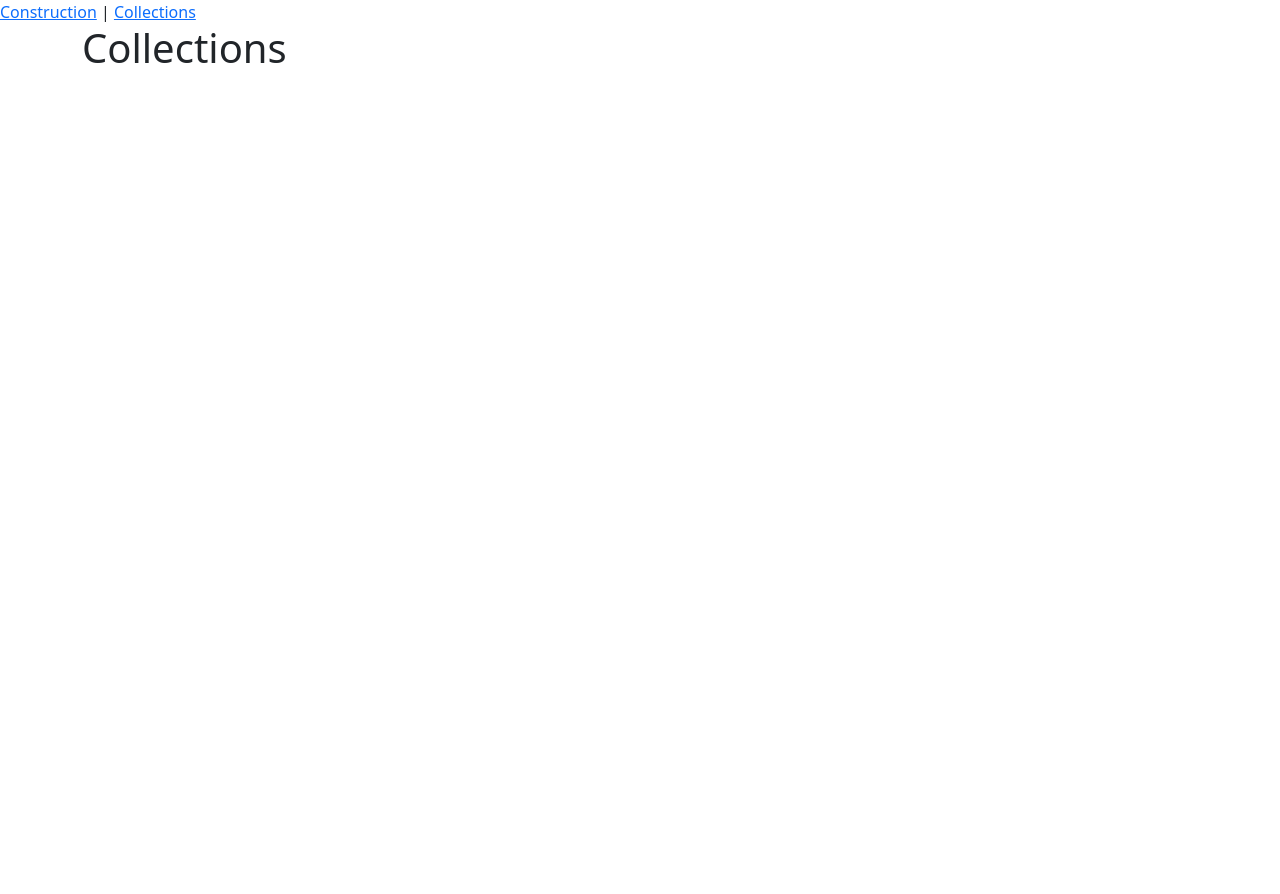
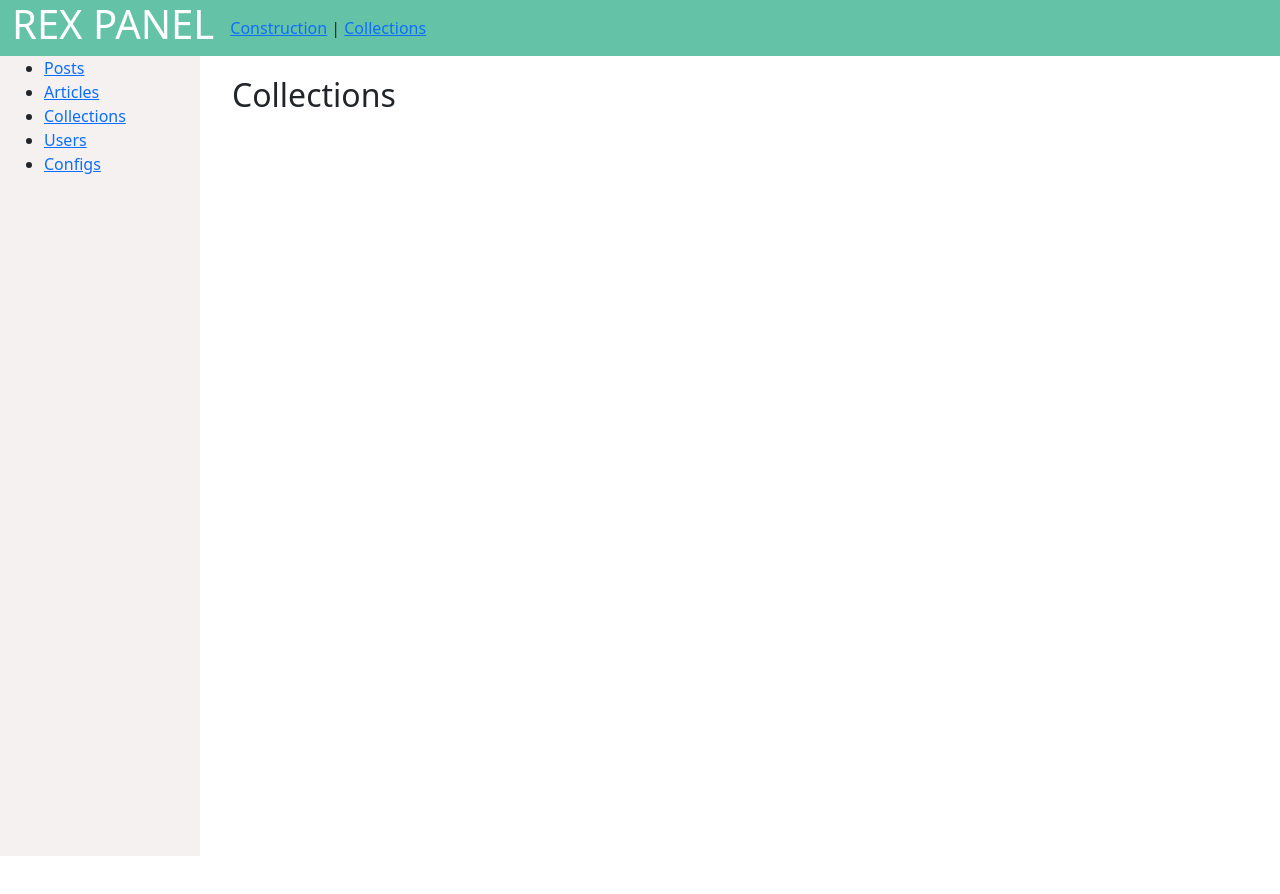
Before and after one commit to mariozenmedina/dino-cms, a Vue app: page /collections in a window 1280 px wide. Shown: the top 894 px of the page. Before the commit the page ends 800 px from the top, so only its background shows below. Built offline with nearby package versions, Linux system fonts and the light colour scheme.

Commit message:
screens, all TS, panel structure

```diff
--- a/src/App.vue
+++ b/src/App.vue
@@ -1,14 +1,7 @@
 <template>
-    <nav>
-      <RouterLink to="/">Construction</RouterLink> |
-      <RouterLink to="/collections">Collections</RouterLink>
-    </nav>
-
-    <main>
-      <RouterView />
-    </main>
-  </template>
+    <RouterView />
+</template>
 
 <script setup lang="ts">
-    import { RouterView, RouterLink } from 'vue-router';
+    import { RouterView } from 'vue-router';
 </script>
--- a/src/assets/less/dino_base.less
+++ b/src/assets/less/dino_base.less
@@ -1,6 +1,13 @@
 /********************************* FONTS *********************************/
 
 /********************************* CORES *********************************/
+@dino: #64C2A6;
+@leaf: #AADEA7;
+@olive: #E6F69D;
+@rust: #E66D44;
+@clay: #FEAE65;
+@bone: #F4F1F0;
+
 @preto: #000;
 @escuro: #222;
 @grafite: #333;
@@ -11,6 +18,13 @@
 @branco: #FFF;
 
 @cores:
+    dino @dino,
+    leaf @leaf,
+    olive @olive,
+    rust @rust,
+    clay @clay,
+    bone @bone,
+
 	preto @preto,
 	escuro @escuro,
 	grafite @grafite,
--- a/src/components/screens/Collections.vue
+++ b/src/components/screens/Collections.vue
@@ -1,12 +1,24 @@
 <template>
-    <div class="container">
-        <h1>Collections</h1>
-    </div>
+    <DinoHeader></DinoHeader>
+    <DinoAside></DinoAside>
+    <main>
+        <div class="container-fluid">
+            <h2>Collections</h2>
+        </div>
+    </main>
 </template>
 
-<script>
+<script setup lang="ts">
+import DinoHeader from '@/components/screens/layouts/Header.vue';
+import DinoAside from '@/components/screens/layouts/Aside.vue';
+import { RouterLink } from 'vue-router';
+
 import 'bootstrap/dist/css/bootstrap.min.css';
 </script>
 
 <style lang="less" scoped>
+main{
+    .bbranco; margin-left: 200px;
+    min-height: 6000px; padding: 20px;
+}
 </style>
--- a/src/components/screens/Construction.vue
+++ b/src/components/screens/Construction.vue
@@ -1,6 +1,9 @@
 <template>
-    <div class="container">
-        <h1>Construction</h1>
+    <DinoHeader></DinoHeader>
+    <DinoAside></DinoAside>
+    <main>
+        <div class="container-fluid">
+            <h2>Construction</h2>
             <Field
                 v-for="(field, idx) in fields"
                 :key="idx"
@@ -10,21 +13,23 @@
                 :fields="field.fields"
                 v-model="values[field.id]">
             </Field>
+            <div>
+                <pre>{{ values }}</pre>
             </div>
-    <pre>{{ values }}</pre>
+        </div>
+    </main>
 </template>
 
-<script>
+<script setup lang="ts">
 import Field from '@/components/dino/Field.vue';
+import DinoHeader from '@/components/screens/layouts/Header.vue';
+import DinoAside from '@/components/screens/layouts/Aside.vue';
+
+import { ref, onMounted } from 'Vue';
 
 import 'bootstrap/dist/css/bootstrap.min.css';
 
-export default {
-    name: "App",
-    components: { Field },
-    data() {
-        return {
-            fields: [
+const fields = ref([
     {
         component: "FieldInput",
         attributes: {
@@ -174,17 +179,20 @@ export default {
         ],
         id: "id_unico_repater"
     }
-            ],
-            values: {}
-        }
-    },
-    mounted() {
-        this.fields.forEach(i => {
-            this.values[i.id] = [];
+]);
+
+const values = ref({});
+
+onMounted(() => {
+    fields.value.forEach(i => {
+        values.value[i.id] = [];
     });
-    },
-};
+});
 </script>
 
 <style lang="less" scoped>
+main{
+    .bbranco; margin-left: 200px;
+    min-height: 6000px; padding: 20px;
+}
 </style>
--- /dev/null
+++ b/src/components/screens/layouts/Aside.vue
@@ -0,0 +1,23 @@
+<template>
+    <aside>
+        <div class="container-fluid">
+            <nav>
+                <ul>
+                    <li><a href="#">Posts</a></li>
+                    <li><a href="#">Articles</a></li>
+                    <li><a href="#">Collections</a></li>
+                    <li><a href="#">Users</a></li>
+                    <li><a href="#">Configs</a></li>
+                </ul>
+            </nav>
+        </div>
+    </aside>
+</template>
+
+<style lang="less" scoped>
+aside{
+    .bbone;
+    position: fixed;
+    left: 0; height: 100%; width: 200px;
+}
+</style>
--- /dev/null
+++ b/src/components/screens/layouts/Header.vue
@@ -0,0 +1,20 @@
+<template>
+    <header>
+        <div class="container-fluid">
+            <div class="d-flex align-items-center gap-3">
+                <h1>REX PANEL</h1>
+                <nav>
+                    <RouterLink to="/">Construction</RouterLink> |
+                    <RouterLink to="/collections">Collections</RouterLink>
+                </nav>
+            </div>
+        </div>
+    </header>
+</template>
+
+<style lang="less" scoped>
+header{
+    .bdino;
+    h1{ .cbranco; }
+}
+</style>
```
Also changed, not shown: src/assets/less/dino_base.css (+54 -0 lines). Lines whose indentation alone changed are shown as unchanged.
